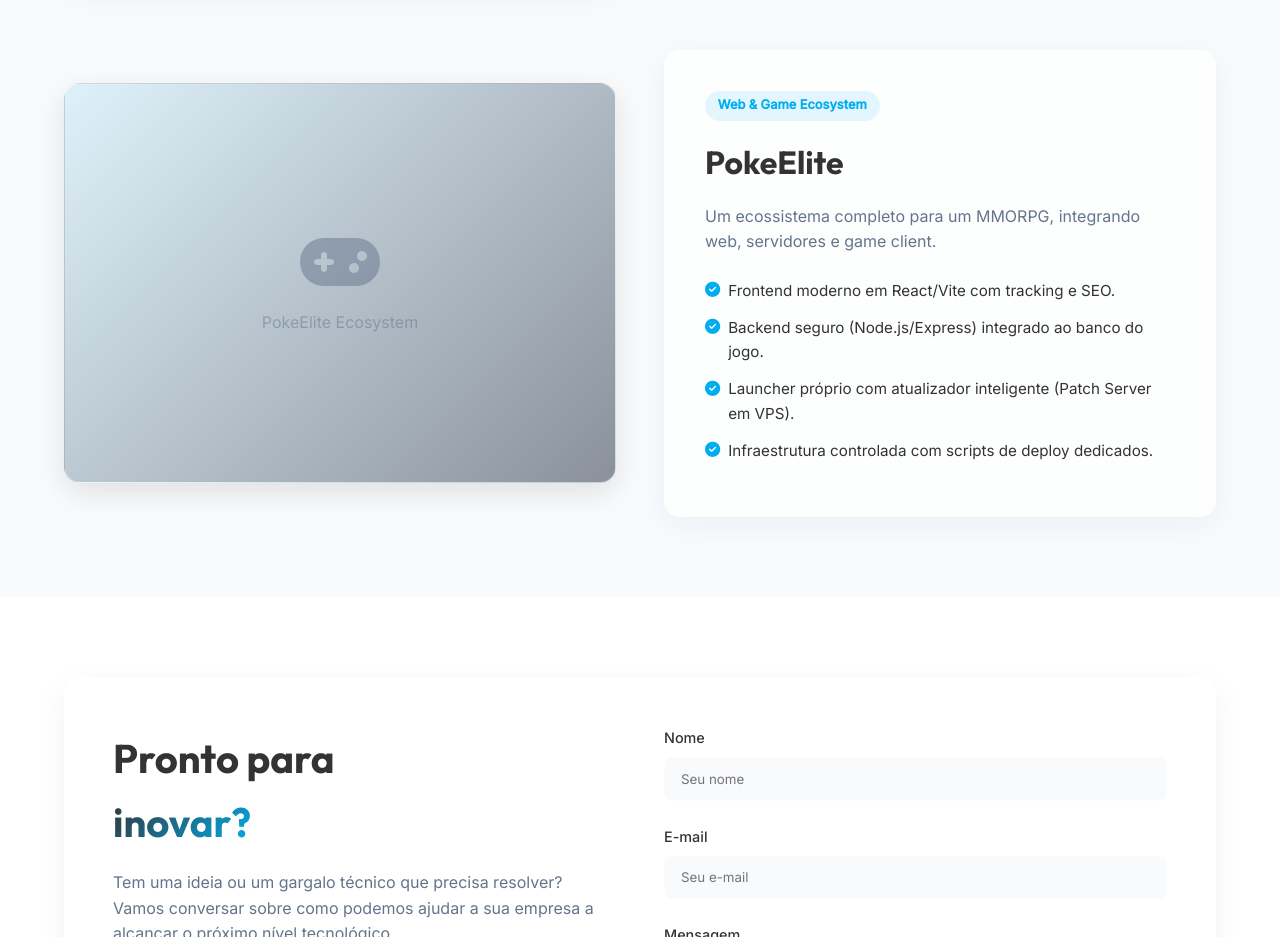
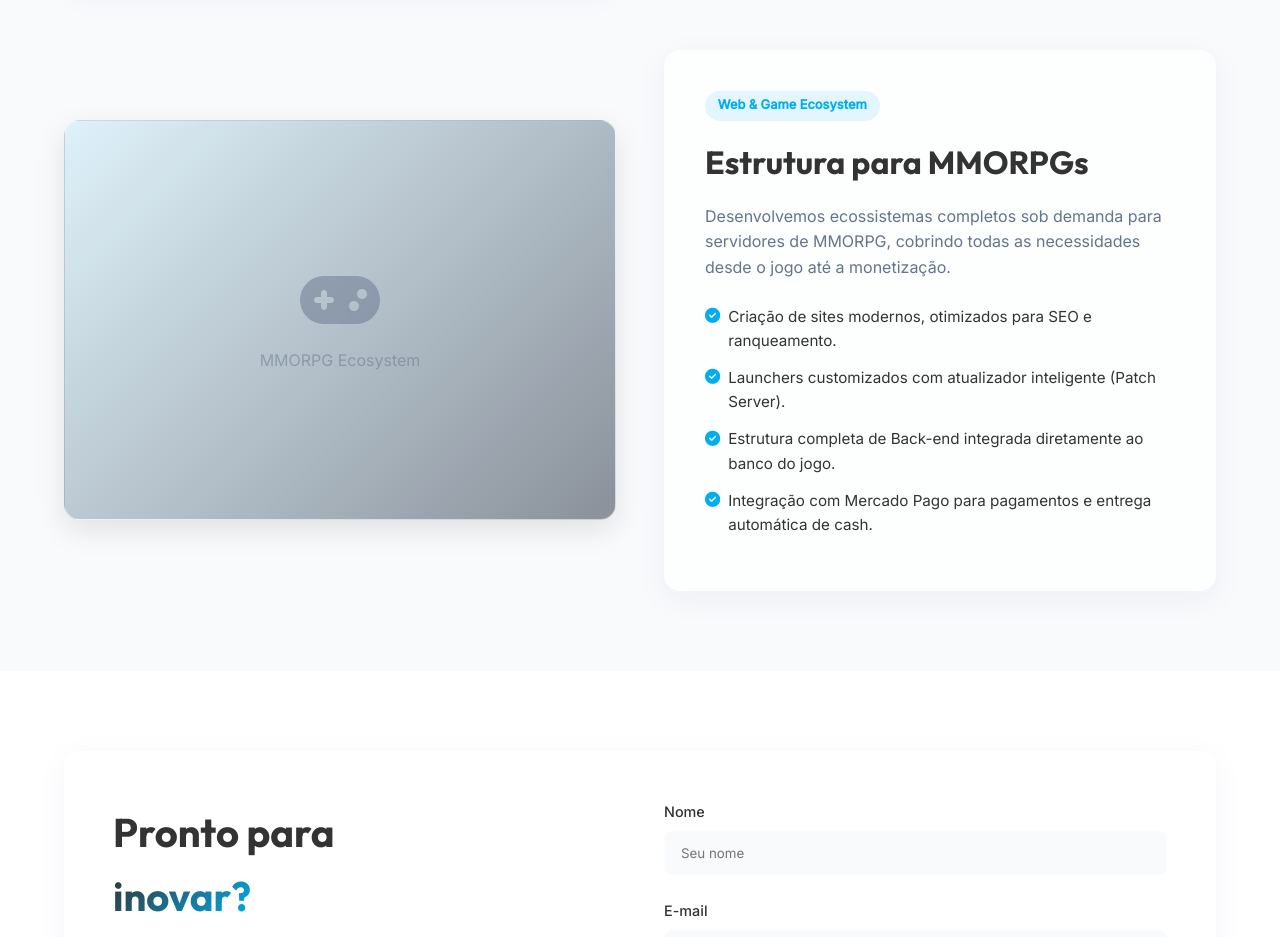
Before and after one commit to wellingtonpereira12/Seeker-AISoft-Website, a website built with Vite: page index.html in a window 1280 px wide. Shown: the part 2720-3657 px from the top of the page. Built offline with nearby package versions, Linux system fonts and the light colour scheme.

Commit message:
Update portfolio: Focus on general MMORPG capabilities including Mercado Pago integration

```diff
--- a/index.html
+++ b/index.html
@@ -147,23 +147,23 @@
             </div>
           </div>
 
-          <!-- PokeElite -->
+          <!-- Estrutura para MMORPGs -->
           <div class="portfolio-item reverse scroll-reveal">
             <div class="portfolio-content glass-panel">
               <div class="portfolio-tag">Web & Game Ecosystem</div>
-              <h3>PokeElite</h3>
-              <p>Um ecossistema completo para um MMORPG, integrando web, servidores e game client.</p>
+              <h3>Estrutura para MMORPGs</h3>
+              <p>Desenvolvemos ecossistemas completos sob demanda para servidores de MMORPG, cobrindo todas as necessidades desde o jogo até a monetização.</p>
               <ul class="portfolio-features">
-                <li><i class="fas fa-check-circle"></i> Frontend moderno em React/Vite com tracking e SEO.</li>
-                <li><i class="fas fa-check-circle"></i> Backend seguro (Node.js/Express) integrado ao banco do jogo.</li>
-                <li><i class="fas fa-check-circle"></i> Launcher próprio com atualizador inteligente (Patch Server em VPS).</li>
-                <li><i class="fas fa-check-circle"></i> Infraestrutura controlada com scripts de deploy dedicados.</li>
+                <li><i class="fas fa-check-circle"></i> Criação de sites modernos, otimizados para SEO e ranqueamento.</li>
+                <li><i class="fas fa-check-circle"></i> Launchers customizados com atualizador inteligente (Patch Server).</li>
+                <li><i class="fas fa-check-circle"></i> Estrutura completa de Back-end integrada diretamente ao banco do jogo.</li>
+                <li><i class="fas fa-check-circle"></i> Integração com Mercado Pago para pagamentos e entrega automática de cash.</li>
               </ul>
             </div>
             <div class="portfolio-image pokeelite-img-placeholder">
               <div class="placeholder-text">
                 <i class="fas fa-gamepad"></i>
-                <span>PokeElite Ecosystem</span>
+                <span>MMORPG Ecosystem</span>
               </div>
             </div>
           </div>
```
